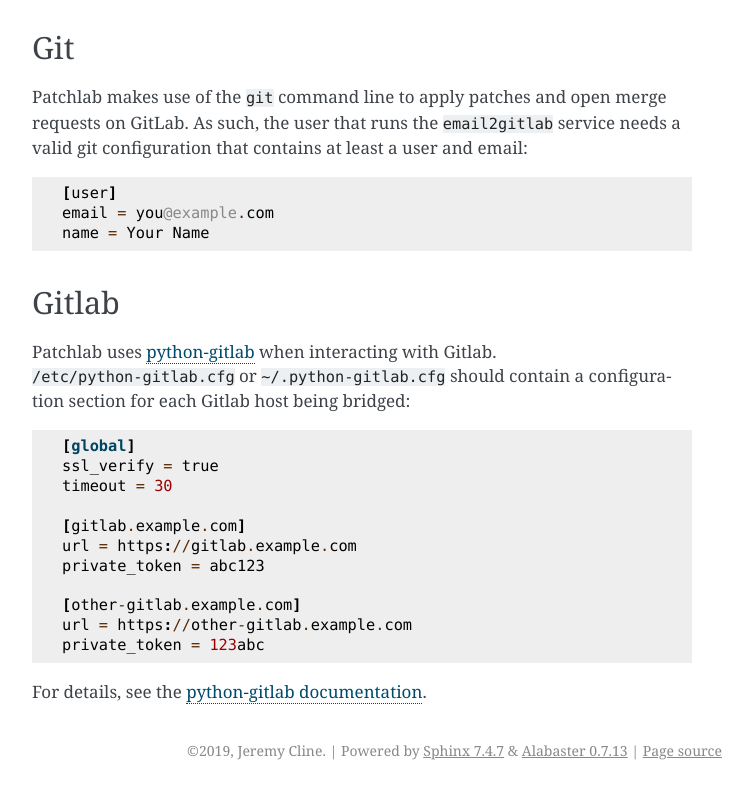
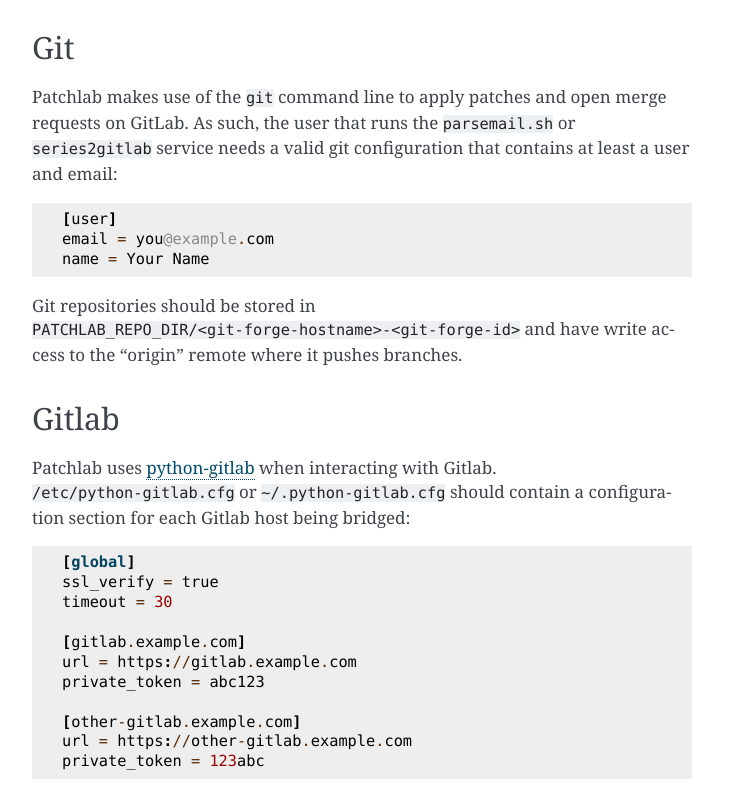
Before and after one commit to jeremycline/patchlab, a Sphinx documentation site: the page built from docs/configuration.rst, in a window 1280 px wide, cut to the strip 613-1412 px from the top of the page. Shown: the whole strip, without its empty margins (388-1141 px from the left). Built offline with Sphinx 7.4.7, drawn with Linux system fonts in a browser that asks for light colours.

Commit message:
Update docs
Signed-off-by: Jeremy Cline <jcline@redhat.com>

```diff
--- a/docs/administration.rst
+++ b/docs/administration.rst
@@ -57,6 +57,11 @@
 
 .. autoclass:: patchlab.models.GitForge
 
+Branch
+~~~~~~
+
+.. autoclass:: patchlab.models.Branch
+
 Bridged Submissions
 ~~~~~~~~~~~~~~~~~~~
 
--- a/docs/configuration.rst
+++ b/docs/configuration.rst
@@ -18,15 +18,18 @@
 Git
 ===
 
-Patchlab makes use of the ``git`` command line to apply patches and open
-merge requests on GitLab. As such, the user that runs the ``email2gitlab``
-service needs a valid git configuration that contains at least a user and
-email::
+Patchlab makes use of the ``git`` command line to apply patches and open merge
+requests on GitLab. As such, the user that runs the ``parsemail.sh`` or
+``series2gitlab`` service needs a valid git configuration that contains at
+least a user and email::
 
     [user]
     email = you@example.com
     name = Your Name
 
+Git repositories should be stored in
+``PATCHLAB_REPO_DIR/<git-forge-hostname>-<git-forge-id>`` and have write access
+to the "origin" remote where it pushes branches.
 
 Gitlab
 ======
```
